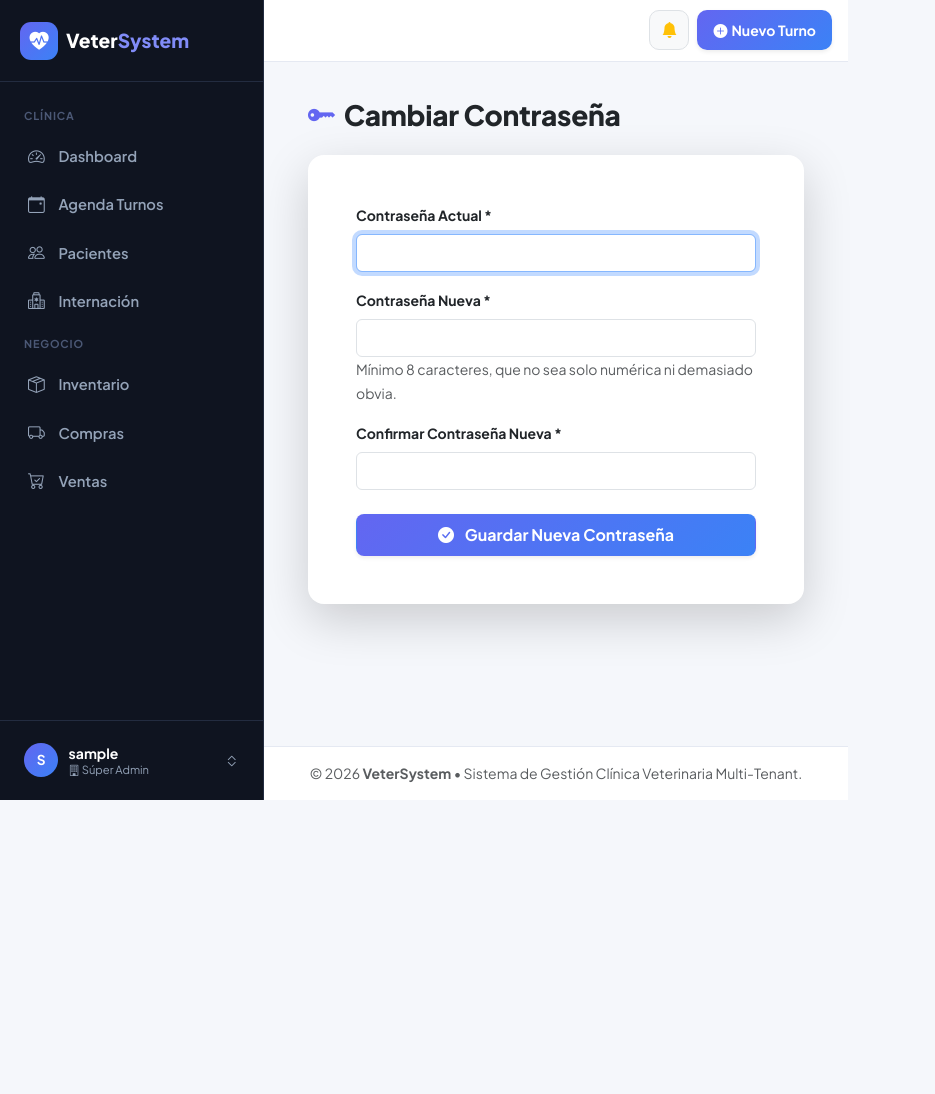
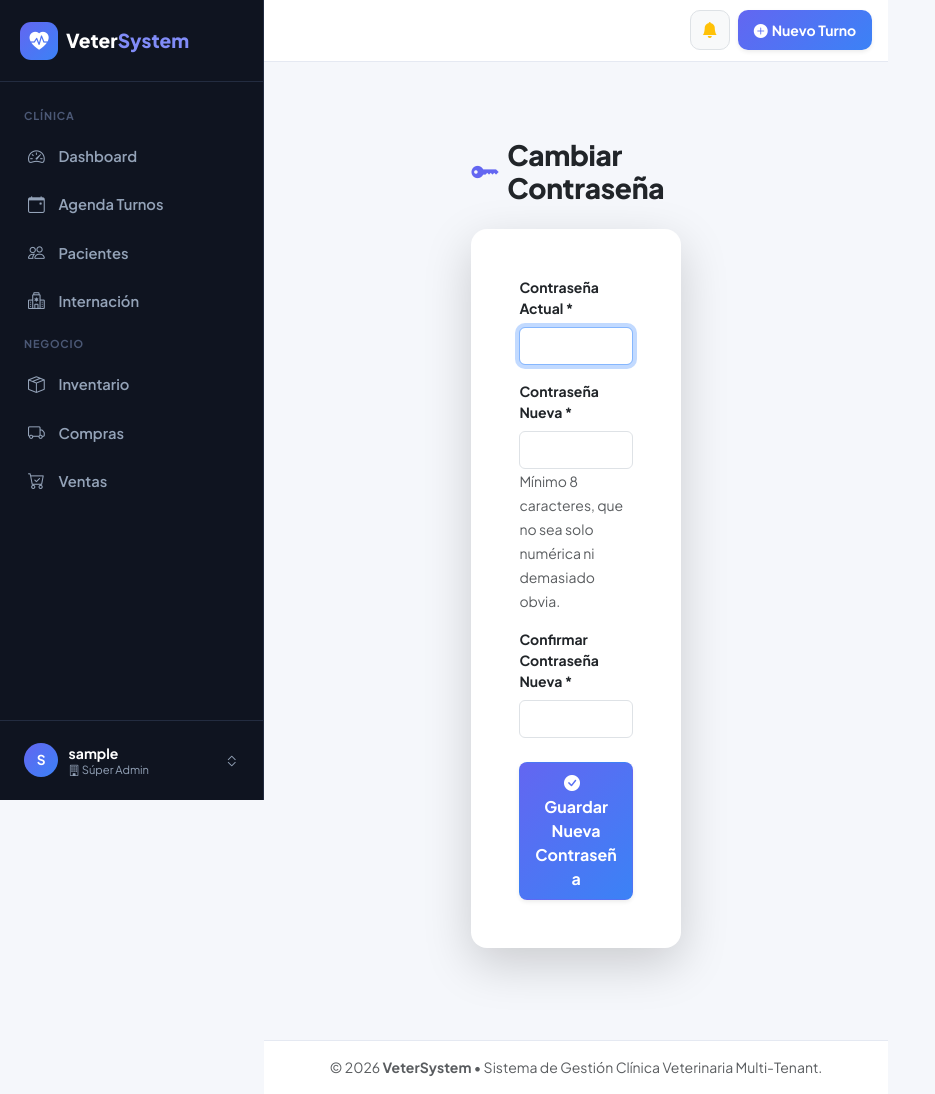
Before and after one commit to ajzc1990/vet_system, a Django app: page /password-change/ in a window 1280 px wide. Shown: the whole page, without its empty margins (0-935 px from the left). Before the commit the page ends 800 px from the top, so only its background shows below. Run offline with Django 5.2, Linux system fonts and the light colour scheme; the visitor is signed in with stand-in values (Sample User, id 1); data that the repository does not hold is empty.

Commit message:
Termina de unificar el ancho de página: 6 pantallas más (internación, mi suscripción, configurar clínica, cambiar contraseña) tenían padding o un max-width en píxeles distintos al resto, en vez del mismo .container que usa toda la app.
Co-Authored-By: Claude Sonnet 5 <noreply@anthropic.com>

```diff
--- a/templates/historia_clinica/detalle_internacion.html
+++ b/templates/historia_clinica/detalle_internacion.html
@@ -3,7 +3,7 @@
 {% block title %}Internación: {{ mascota.nombre }} - VeterSystem{% endblock %}
 
 {% block content %}
-<div class="container py-2">
+<div class="container py-4">
     <div class="mb-3 d-flex justify-content-between align-items-center flex-wrap gap-2">
         <a href="{% url 'historia_clinica:lista_internaciones' %}" class="btn btn-light btn-sm border shadow-sm px-3 py-2 fw-semibold rounded-3 text-secondary">
             <i class="bi bi-arrow-left me-1"></i> Volver a Sala de Internación
--- a/templates/historia_clinica/form_internacion.html
+++ b/templates/historia_clinica/form_internacion.html
@@ -3,13 +3,15 @@
 {% block title %}{{ titulo }} - VeterSystem{% endblock %}
 
 {% block content %}
-<div class="container py-2" style="max-width: 780px;">
+<div class="container py-4">
     <div class="mb-3">
         <a href="{% url 'clientes:detalle_historia_clinica' mascota.id %}" class="btn btn-light btn-sm border shadow-sm px-3 py-2 fw-semibold rounded-3 text-secondary">
             <i class="bi bi-arrow-left me-1"></i> Volver a Historia Clínica
         </a>
     </div>
 
+    <div class="row justify-content-center">
+    <div class="col-lg-10">
     <div class="card border-0 shadow-lg rounded-4 overflow-hidden">
         <div class="card-header bg-danger text-white py-3 px-4">
             <h5 class="fw-bold mb-0 fs-6 d-flex align-items-center gap-2">
@@ -70,5 +72,7 @@
             </form>
         </div>
     </div>
+    </div>
+    </div>
 </div>
 {% endblock %}
--- a/templates/usuarios/config_veterinaria.html
+++ b/templates/usuarios/config_veterinaria.html
@@ -3,7 +3,7 @@
 {% block title %}Perfil de la Veterinaria - VeterSystem{% endblock %}
 
 {% block content %}
-<div class="container my-4">
+<div class="container py-4">
     <!-- Botón Volver al Dashboard (con namespace correcto dashboard:index) -->
     <div class="mb-4">
         <a href="{% url 'dashboard:index' %}" class="btn btn-light btn-sm border shadow-sm px-3 py-2 fw-semibold rounded-3 text-secondary">
--- a/templates/usuarios/mi_suscripcion.html
+++ b/templates/usuarios/mi_suscripcion.html
@@ -3,7 +3,7 @@
 {% block title %}Mi Suscripción - VeterSystem{% endblock %}
 
 {% block content %}
-<div class="container py-2" style="max-width: 780px;">
+<div class="container py-4">
     <h2 class="h3 fw-extrabold text-dark mb-4 d-flex align-items-center gap-2">
         <i class="bi bi-credit-card-2-front-fill text-primary"></i> Mi Suscripción
     </h2>
--- a/templates/usuarios/password_change_done.html
+++ b/templates/usuarios/password_change_done.html
@@ -3,7 +3,9 @@
 {% block title %}Contraseña Actualizada - VeterSystem{% endblock %}
 
 {% block content %}
-<div class="container py-2" style="max-width: 520px;">
+<div class="container py-5">
+    <div class="row justify-content-center">
+    <div class="col-md-6 col-lg-5">
     <div class="card border-0 shadow-lg rounded-4">
         <div class="card-body p-5 text-center">
             <i class="bi bi-check-circle-fill text-success display-4 d-block mb-3"></i>
@@ -14,5 +16,7 @@
             </a>
         </div>
     </div>
+    </div>
+    </div>
 </div>
 {% endblock %}
--- a/templates/usuarios/password_change_form.html
+++ b/templates/usuarios/password_change_form.html
@@ -3,7 +3,9 @@
 {% block title %}Cambiar Contraseña - VeterSystem{% endblock %}
 
 {% block content %}
-<div class="container py-2" style="max-width: 520px;">
+<div class="container py-5">
+    <div class="row justify-content-center">
+    <div class="col-md-6 col-lg-5">
     <h2 class="h3 fw-extrabold text-dark mb-4 d-flex align-items-center gap-2">
         <i class="bi bi-key-fill text-primary"></i> Cambiar Contraseña
     </h2>
@@ -37,5 +39,7 @@
             </form>
         </div>
     </div>
+    </div>
+    </div>
 </div>
 {% endblock %}
```
